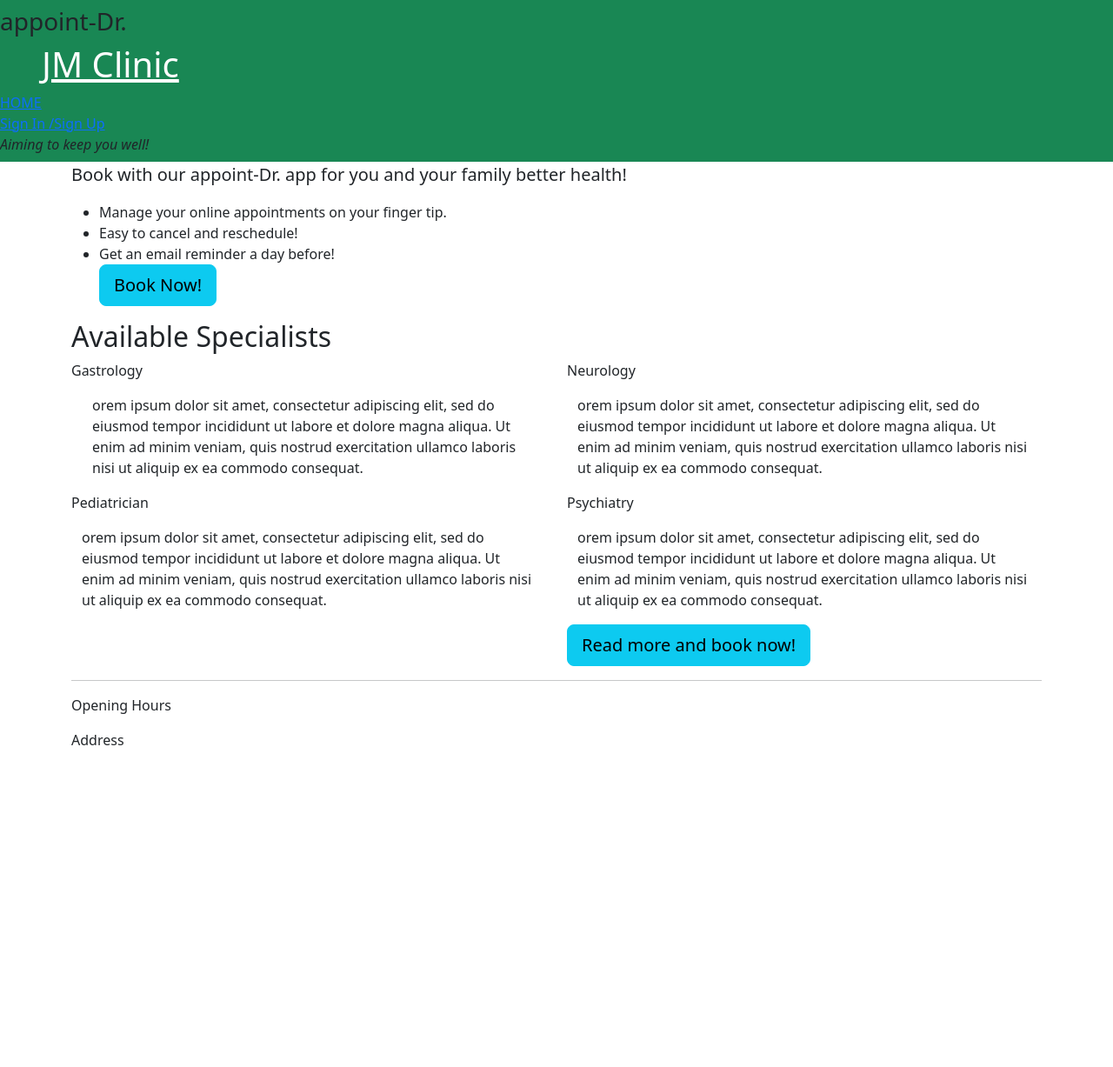
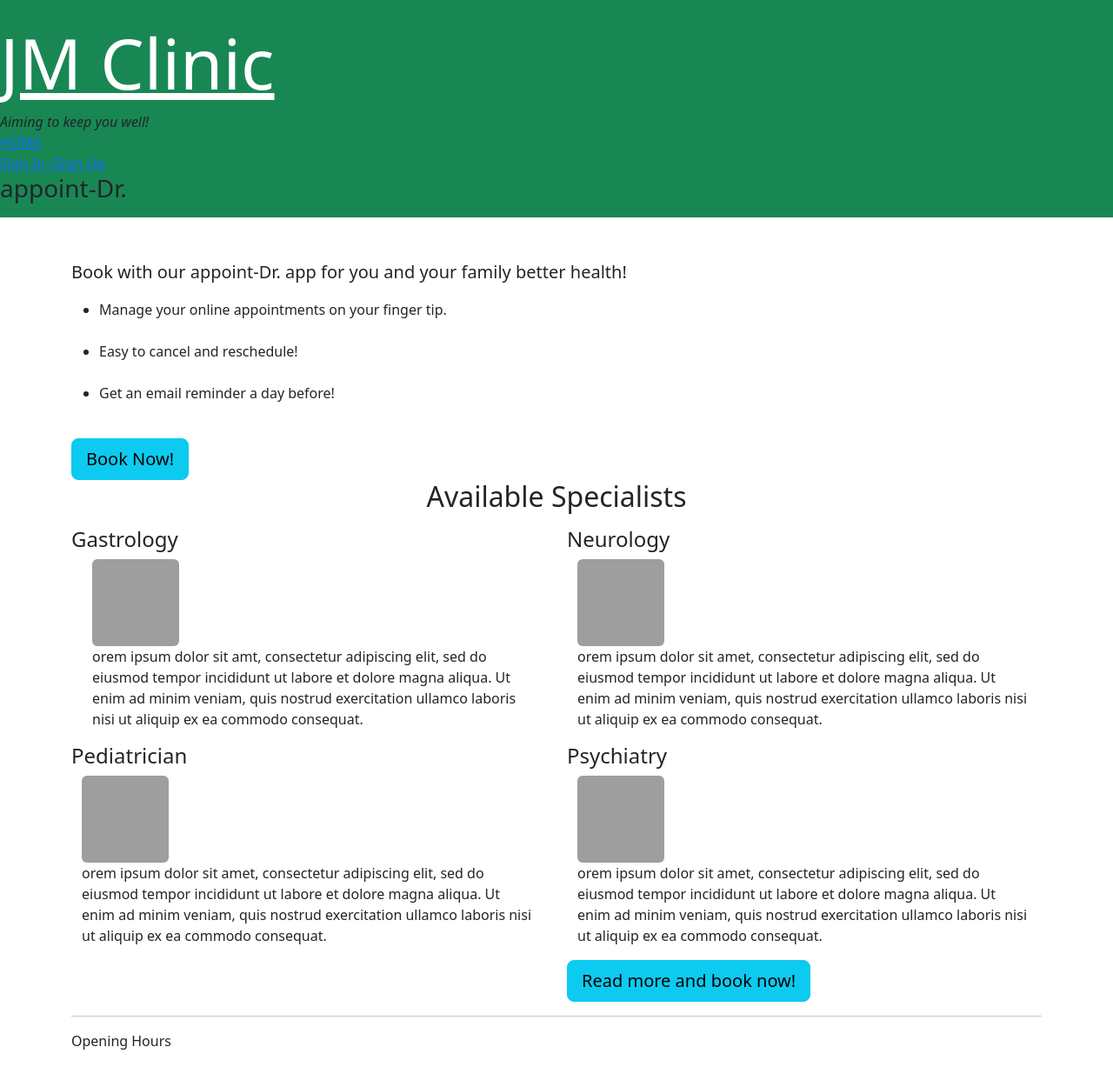
Before and after one commit to Code-Institute-Submissions/HaimanotA-appoint-Dr._OctResub, a Django app: page / in a window 1280 px wide. Shown: the top 1227 px of the page at 87% size. Before the commit the page ends 857 px from the top, so only its background shows below. Run offline with Django 3.2, Linux system fonts and the light colour scheme; grey boxes are pictures that could not be loaded.

Commit message:
Add images and icons for the landing page and adjust margins for the navigation bar.

```diff
--- a/booking/templates/booking/booking.html
+++ b/booking/templates/booking/booking.html
@@ -11,35 +11,41 @@
     <script src="https://cdn.jsdelivr.net/npm/bootstrap@5.2.0-beta1/dist/js/bootstrap.bundle.min.js"
         integrity="sha384-pprn3073KE6tl6bjs2QrFaJGz5/SUsLqktiwsUTF55Jfv3qYSDhgCecCxMW52nD2" crossorigin="anonymous">
     </script>
+ <link src="http://maxcdn.bootstrapcdn.com/font-awesome/4.1.0/css/font-awesome.min.css" rel="stylesheet">
 </head>
 
 <body>
 
     <!--Navigation bar-->
-    <nav class="navbar navbar-light bg-success style=--bs-bg-opacity: .5 .pt-5">
+    <nav class="navbar navbar-light bg-success">
         <div .pt-5>
-            <h3>appoint-Dr.</h3>
-            <h1 class="text-center"><a href="/" class="text-white p-5">JM Clinic</a></h1>
+            <h1 class="text-center mt-3 display-1"><a href="/" class="text-white">JM Clinic</a></h1>
+            <p class="my-auto mr-2 align-right"><i>Aiming to keep you well!</i></p>
             <a href="/" class="navbar-nav mr-auto">HOME</a>
             <a href="login" class="">Sign In /Sign Up</a>
-            <p class="my-auto mr-2"><i>Aiming to keep you well!</i></p>
+            <h3>appoint-Dr.</h3>
         </div>
     </nav>
+
+
+    <!--Info section -->
     <article class="container">
-
-        <!--Info section -->
-
         <section class="Info_section">
             <div class="row">
                 <div class="col-12">
-                    <p class="lead"><strong>Book with our appoint-Dr. app for you and your family better
+                    <p class="lead mt-5"><strong>Book with our appoint-Dr. app for you and your family better
                             health!</strong></p>
-                    <ul>
-                        <li>Manage your online appointments on your finger tip.</li>
-                        <li>Easy to cancel and reschedule!</li>
-                        <li>Get an email reminder a day before!</li>
-                        <button class="btn btn-info btn-lg">Book Now!</button>
+                    <ul class="fa-ul">
+                        <li><span class="fa-li"><i class="fa-thin fa-stethoscope"></i></span>Manage your online appointments on your finger tip.</li>
+                        <br>
+
+                        <li><span class="fa-li"><i class="fa-solid fa-stomach"></i></span>Easy to cancel and reschedule!</li>
+                        <br>
+
+                        <li><span class="fa-li"><i class="fa-solid fa-spinner fa-heart-pulse"></i></span>Get an email reminder a day before!</li>
+                        <br>
                     </ul>
+                    <button class="btn btn-info btn-lg">Book Now!</button>
                 </div>
             </div>
             <div class="row">
@@ -49,66 +55,70 @@
         <section class="catalogue">
             <div class="row">
                 <div class="col-12">
-                    <h2>Available Specialists</h2>
+                    <h2 class="text-center mb-3"> Available Specialists</h2>
                 </div>
             </div>
             <div class="row">
                 <div class="col-12 col-lg-6 col-lg-4ç">
-                    <p>Gastrology</p>
+                    <h4>Gastrology</h4>
                     <div class="container">
                         <div class="container">
-                            <p> orem ipsum dolor sit amet, consectetur adipiscing elit, sed do eiusmod tempor incididunt
+                            <div class="media">
+                                <img src="../images/booking.html" class="rounded mr-3" height=100 width=100>
+                            </div>
+                            <p> orem ipsum dolor sit amt, consectetur adipiscing elit, sed do eiusmod tempor incididunt
                                 ut labore et dolore magna aliqua. Ut enim ad minim veniam, quis nostrud exercitation
                                 ullamco laboris nisi ut aliquip ex ea commodo consequat.</p>
-                            <!-- <img src="..." class="rounded mx-auto d-block" alt="...">>
-                            <<img src="..." class="rounded mx-auto d-block" alt="...">>
-                            <<img src="..." class="rounded mx-auto d-block" alt="...">> -->
+
                         </div>
                     </div>
                 </div>
 
                 <div class="col-12 col-lg-6 col-lg-">
-                    <p>Neurology</p>
+                    <h4>Neurology</h4>
                     <div class="container">
+                        <div class="media">
+                            <img src="../images/booking.html" class="rounded mr-3" height=100 width=100>
+                        </div>
                         <p>orem ipsum dolor sit amet, consectetur adipiscing elit, sed do eiusmod tempor incididunt ut
                             labore et dolore magna aliqua. Ut enim ad minim veniam, quis nostrud exercitation ullamco
                             laboris nisi ut aliquip ex ea commodo consequat.</p>
-                        <!--  <img src=" ">
-                            <img src=" ">
-                            <img src=" "> -->
+
                     </div>
                 </div>
 
                 <div class="col-12 col-lg-6 col-lg-3">
-                    <p>Pediatrician</p>
+                    <h4>Pediatrician</h4>
                     <div class="container">
+                        <div class="media">
+                            <img src="../images/booking.html" class="rounded mr-3" height=100 width=100>
+                        </div>
                         <p> orem ipsum dolor sit amet, consectetur adipiscing elit, sed do eiusmod tempor incididunt ut
                             labore et dolore magna aliqua. Ut enim ad minim veniam, quis nostrud exercitation ullamco
                             laboris nisi ut aliquip ex ea commodo consequat.</p>
-                        <!-- <img src=" ">
-                                <img src=" ">
-                                <img src=" "> -->
+
+
                     </div>
                 </div>
 
 
                 <div class="col-12 col-md-6 col-lg-6 col-lg-3">
-                    <p>Psychiatry</p>
+                    <h4>Psychiatry</h4>
                     <div class="container">
+                        <div class="media">
+                            <img src="../images/booking.html" class="rounded mr-3" height=100 width=100>
+                        </div>
                         <p> orem ipsum dolor sit amet, consectetur adipiscing elit, sed do eiusmod tempor incididunt ut
                             labore et dolore magna aliqua. Ut enim ad minim veniam, quis nostrud exercitation ullamco
                             laboris nisi ut aliquip ex ea commodo consequat.</p>
 
 
-                        <!--  <img src=" ">
-                                <img src=" ">
-                                <img src=" "> -->
                     </div>
                     <button class="btn btn-info btn-lg">Read more and book now!</button>
                 </div>
 
         </section>
-        </section>
+
         <!--header -->
         <hr>
         <!-- footer -->
```
Also changed, not shown: booking/templates/booking/images/doc1.jpeg (added).
